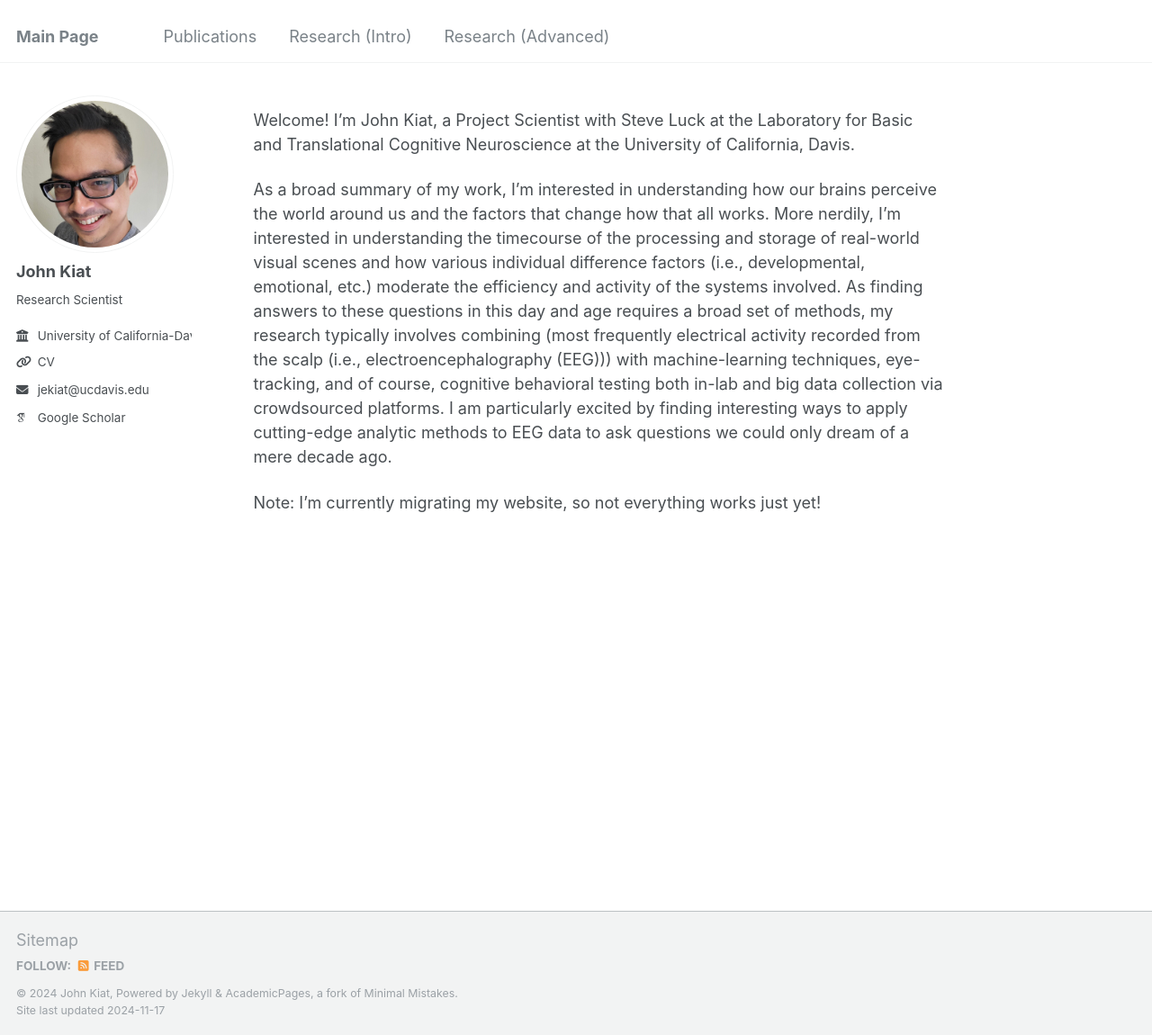
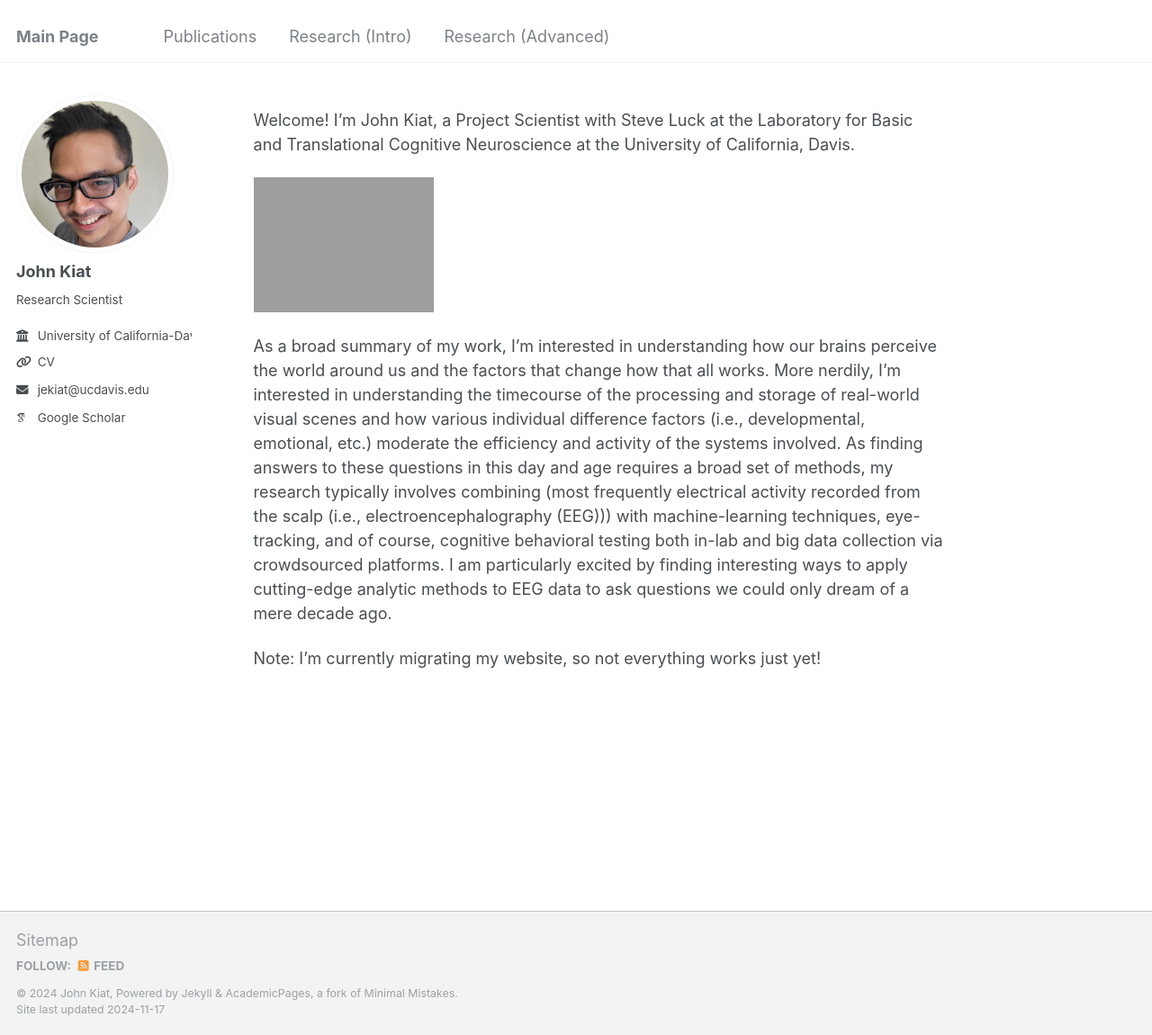
Before and after one commit to Johnkiat/johnkiat.github.io, a Jekyll site: the page built from _pages/about.md, in a window 1280 px wide and 1150 px high. Shown: the whole window at 90% size. Built offline with Jekyll 4.4.1, drawn with Linux system fonts in a browser that asks for light colours; some web fonts are replaced.

Commit message:
Update about.md

```diff
--- a/_pages/about.md
+++ b/_pages/about.md
@@ -9,6 +9,8 @@ redirect_from:
 
 Welcome! I'm John Kiat, a Project Scientist with Steve Luck at the Laboratory for Basic and Translational Cognitive Neuroscience at the University of California, Davis.
 
+<img src="https://www.johnkiat.com/files/25000_ERPs.gif" alt="drawing" width="200"/>
+
 As a broad summary of my work, I'm interested in understanding how our brains perceive the world around us and the factors that change how that all works. More nerdily, I'm interested in understanding the timecourse of the processing and storage of real-world visual scenes and how various individual difference factors (i.e., developmental, emotional, etc.) moderate the efficiency and activity of the systems involved. As finding answers to these questions in this day and age requires a broad set of methods, my research typically involves combining (most frequently electrical activity recorded from the scalp (i.e., electroencephalography (EEG))) with machine-learning techniques, eye-tracking, and of course, cognitive behavioral testing both in-lab and big data collection via crowdsourced platforms. I am particularly excited by finding interesting ways to apply cutting-edge analytic methods to EEG data to ask questions we could only dream of a mere decade ago.
 
 Note: I'm currently migrating my website, so not everything works just yet!
```
